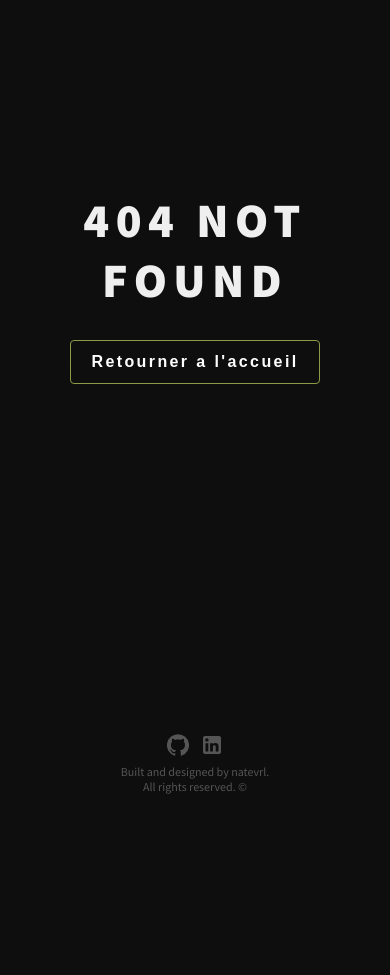
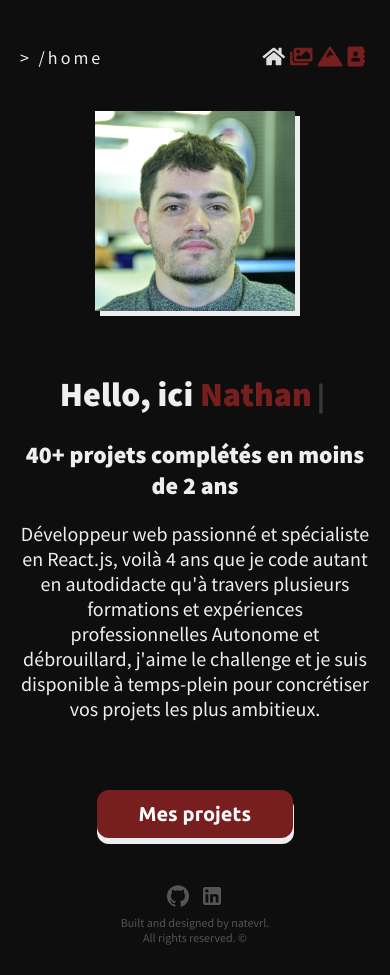
Before and after one commit to natevrl/my_website, a React (Create React App) app: page /home in a window 390 px wide. Before the commit this address had no page. Before the commit the page ends 844 px from the top, so only its background shows below. Built offline with nearby package versions, Linux system fonts and the light colour scheme.

Commit message:
improved responsiv

```diff
--- a/public/index.html
+++ b/public/index.html
@@ -3,23 +3,13 @@
   <head>
     <meta charset="utf-8" />
     <meta name="viewport" content="width=device-width, initial-scale=1" />
-    <meta name="theme-color" content="#000000" />
-    <meta
-      name="description"
-      content="Web site created using create-react-app"
-    />
-    <link rel="apple-touch-icon" href="%PUBLIC_URL%/logo192.png" />
-
-    <link rel="manifest" href="%PUBLIC_URL%/manifest.json" />
-    <link rel="icon" href="./media/laptop.svg" />
-    <!-- permet de scraper des icones font awesome avec <i className="fas fa-name/>" -->
     <link
       rel="stylesheet"
       href="https://use.fontawesome.com/releases/v5.8.1/css/all.css"
       integrity="sha384-50oBUHEmvpQ+1lW4y57PTFmhCaXp0ML5d60M1M7uH2+nqUivzIebhndOJK28anvf"
       crossorigin="anonymous"
     />
-    <title>nathanvrl</title>
+    <title>Nathanvrl</title>
   </head>
   <body>
     <div id="root"></div>
--- a/src/App.js
+++ b/src/App.js
@@ -13,6 +13,7 @@ const App = () => {
     <div className="App">
       <Routes>
         <Route path="/" element={<Home />} />
+        <Route path="/home" element={<Home />} />
         <Route path="/projects/" element={<Projects />}>
           <Route path="/projects/all" element={<DeckHandler tag="All" />} />
           <Route path="/projects/c" element={<DeckHandler tag="C" />} />
--- a/src/components/Navbar.js
+++ b/src/components/Navbar.js
@@ -18,7 +18,7 @@ const Navbar = () => {
     <>
       {windowSize < 650 ? (
         <nav className="mobile-navbar">
-          <NavLink to="/" activeclassname="active">
+          <NavLink to="/home" activeclassname="active">
             <i className="fas fa-home"></i>
           </NavLink>
           <NavLink to="/projects/all" activeclassname="active">
@@ -33,7 +33,7 @@ const Navbar = () => {
         </nav>
       ) : (
         <nav className="navbar">
-          <NavLink to="/" activeclassname="active">
+          <NavLink to="/home" activeclassname="active">
             <span>/home </span>
           </NavLink>
           <NavLink to="/projects/all" activeclassname="active">
--- a/src/pages/Home.js
+++ b/src/pages/Home.js
@@ -25,7 +25,7 @@ const Home = () => {
     <>
       <Header title={"> /home"} />
       <div className="home" ref={boxRef}>
-        <img src="./media/photo-intra.png" alt="profil-picture" />
+        <img src="./media/photo-intra.jpg" alt="profil-picture" />
         <div className="home-main">
           <Typist avgTypingDelay={110}>
             <span className="type-title">
--- a/src/styles/_settings.scss
+++ b/src/styles/_settings.scss
@@ -36,7 +36,7 @@ body {
 .App {
   display: flex;
   flex-direction: column;
-  height: 100vh;
+  min-height: 100vh;
   @media screen and (max-width: 850px) {
     // height: unset;
     padding: 40px 20px 20px 20px;
--- a/src/styles/components/footer.scss
+++ b/src/styles/components/footer.scss
@@ -1,9 +1,9 @@
 .credits {
-  margin-top: auto;
-  margin-bottom: 10px;
   display: flex;
   flex-direction: column;
   align-items: center;
+  min-height: 50px;
+  padding: 40px 0 10px 0;
 
   .text-credits {
     font-size: 16px;
@@ -24,8 +24,4 @@
       }
     }
   }
-
-  @media screen and (max-width: 850px) {
-    padding: 50px 0 20px 0;
-  }
 }
--- a/src/styles/components/header.scss
+++ b/src/styles/components/header.scss
@@ -15,7 +15,6 @@
     margin-right: 10px;
 
     &:hover {
-      transform: translate(3px, 3px);
       color: $color-3;
     }
   }
--- a/src/styles/pages/about.scss
+++ b/src/styles/pages/about.scss
@@ -2,7 +2,7 @@
   display: flex;
   flex-direction: column-reverse;
   align-items: center;
-  margin-top: 30px;
+  margin: auto;
 
   .about-text {
     display: flex;
--- a/src/styles/pages/home.scss
+++ b/src/styles/pages/home.scss
@@ -1,10 +1,10 @@
 .home {
-  height: 100vh;
   display: flex;
   align-items: center;
   justify-content: center;
   flex-direction: row-reverse;
-  margin: 0 40px;
+  margin: auto;
+  padding: 0 40px;
 
   img {
     max-width: 360px;
@@ -12,7 +12,6 @@
     box-shadow: 5px 5px 0px 0px $color-3;
 
     &:hover {
-      // background-color: $black;
       transform: translate(7px, -7px) !important;
     }
   }
@@ -83,7 +82,8 @@
   @media screen and (max-width: 980px) {
     height: unset;
     flex-direction: column;
-    margin: unset;
+    margin: auto;
+    padding: unset;
 
     img {
       margin-bottom: 60px;
--- a/src/styles/pages/notFound.scss
+++ b/src/styles/pages/notFound.scss
@@ -3,6 +3,7 @@
   margin: auto;
   flex-direction: column;
   align-items: center;
+  margin: auto;
 
   h1 {
     font-size: 6rem;
--- a/src/styles/pages/projects.scss
+++ b/src/styles/pages/projects.scss
@@ -3,6 +3,7 @@
   flex-direction: column;
   justify-content: center;
   align-items: center;
+  margin: auto;
 
   .deck-contenair {
     display: flex;
@@ -14,8 +15,4 @@
     max-height: 740px;
     margin: 20px auto;
   }
-
-  @media screen and (max-width: 850px) {
-    margin: 20px;
-  }
 }
```
Also changed, not shown: public/media/photo-intra.jpg (added), 1 other file (tests, documents, lock files or other folders).
